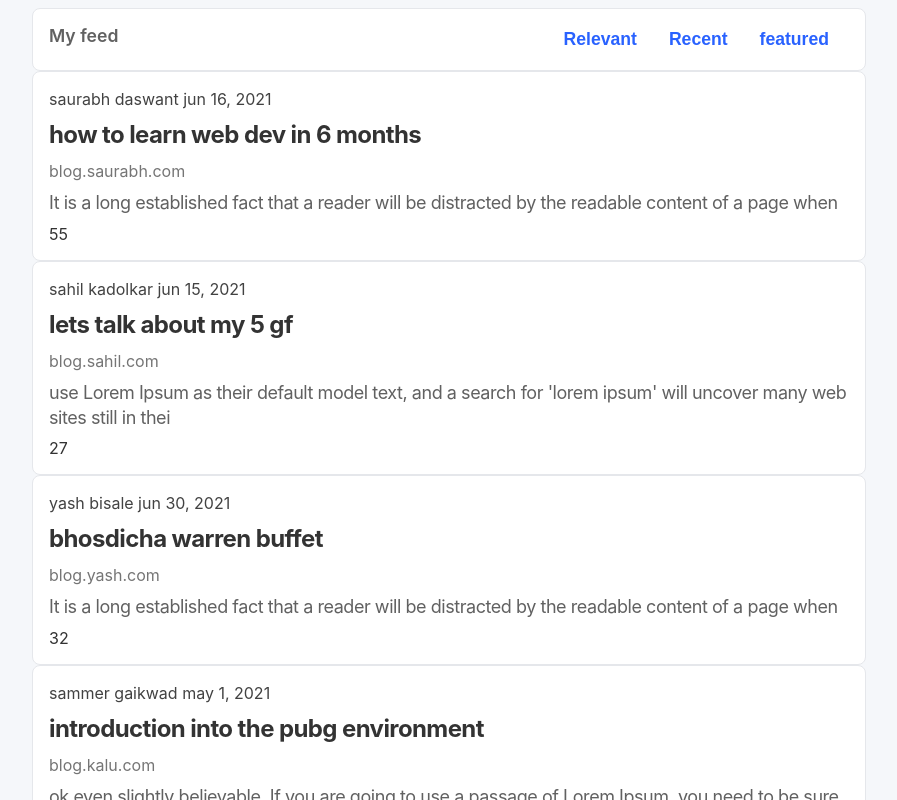
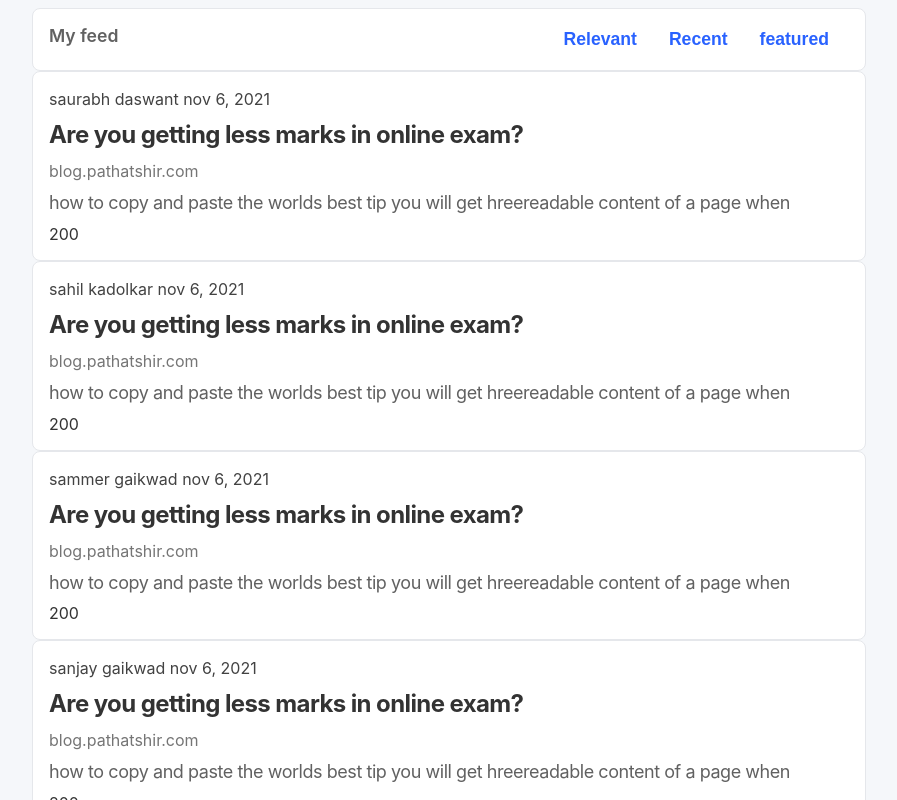
Before and after one commit to Saurabhdaswant/deployment, a React (Create React App) app: page / in a window 1280 px wide. Shown: the top 800 px of the page, without its empty margins (191-1088 px from the left). Built offline with nearby package versions, Linux system fonts and the light colour scheme; data requests are answered from the project's data file.

Commit message:
fetching data and handling error msg

```diff
--- /dev/null
+++ b/data/db.json
@@ -0,0 +1,74 @@
+{
+  "blogs": [
+    {
+      "name": " saurabh daswant ",
+      "topic": " Are you getting less marks in online exam?",
+      "date": " nov 6, 2021",
+      "domain": "blog.pathatshir.com",
+      "context": "how to copy and paste the worlds best tip you will get hreereadable content of a page when",
+      "like": 200,
+      "feed": "relevant",
+      "id": 1
+    },
+    {
+      "name": " sahil kadolkar ",
+      "topic": " Are you getting less marks in online exam?",
+      "date": " nov 6, 2021",
+      "domain": "blog.pathatshir.com",
+      "context": "how to copy and paste the worlds best tip you will get hreereadable content of a page when",
+      "like": 200,
+      "feed": "relevant",
+      "id": 2
+    },
+    {
+      "name": " sammer gaikwad ",
+      "topic": " Are you getting less marks in online exam?",
+      "date": " nov 6, 2021",
+      "domain": "blog.pathatshir.com",
+      "context": "how to copy and paste the worlds best tip you will get hreereadable content of a page when",
+      "like": 200,
+      "feed": "relevant",
+      "id": 3
+    },
+    {
+      "name": " sanjay gaikwad ",
+      "topic": " Are you getting less marks in online exam?",
+      "date": " nov 6, 2021",
+      "domain": "blog.pathatshir.com",
+      "context": "how to copy and paste the worlds best tip you will get hreereadable content of a page when",
+      "like": 200,
+      "feed": "relevant",
+      "id": 4
+    },
+    {
+      "name": " yash bisale ",
+      "topic": " Are you getting less marks in online exam?",
+      "date": " nov 6, 2021",
+      "domain": "blog.pathatshir.com",
+      "context": "how to copy and paste the worlds best tip you will get hreereadable content of a page when",
+      "like": 200,
+      "feed": "relevant",
+      "id": 5
+    },
+    {
+      "name": " abhishek joshilkar ",
+      "topic": " Are you getting less marks in online exam?",
+      "date": " nov 6, 2021",
+      "domain": "blog.pathatshir.com",
+      "context": "how to copy and paste the worlds best tip you will get hreereadable content of a page when",
+      "like": 200,
+      "feed": "relevant",
+      "id": 6
+    },
+    {
+      "name": " mahesh kadam ",
+      "topic": " Are you getting less marks in online exam?",
+      "date": " nov 6, 2021",
+      "domain": "blog.pathatshir.com",
+      "context": "how to copy and paste the worlds best tip you will get hreereadable content of a page when",
+      "like": 200,
+      "feed": "relevant",
+      "id": 7
+    }
+  ]
+}
--- a/src/App.js
+++ b/src/App.js
@@ -1,87 +1,40 @@
-// import { useState } from "react";
-
 import NavBar from "./NavBar";
 import Blog from "./Blog";
-
-//the database
-const dataBase = [
-  {
-    name: " saurabh daswant",
-    topic: " how to learn web dev in 6 months",
-    date: " jun 16, 2021",
-    domain: "blog.saurabh.com",
-    context:
-      "It is a long established fact that a reader will be distracted by the readable content of a page when",
-    like: 55,
-    feed: "recent",
-    id: "1",
-  },
-  {
-    name: " sahil kadolkar",
-    topic: "lets talk about my 5 gf",
-    date: " jun 15, 2021",
-    domain: "blog.sahil.com",
-    context:
-      " use Lorem Ipsum as their default model text, and a search for 'lorem ipsum' will uncover many web sites still in thei",
-    like: 27,
-    feed: "featured",
-    id: "2",
-  },
-  {
-    name: " yash bisale ",
-    topic: " bhosdicha warren buffet",
-    date: " jun 30, 2021",
-    domain: "blog.yash.com",
-    context:
-      "It is a long established fact that a reader will be distracted by the readable content of a page when",
-    like: 32,
-    feed: "relevant",
-    id: "3",
-  },
-  {
-    name: " sammer gaikwad ",
-    topic: " introduction into the pubg environment  ",
-    date: " may 1, 2021",
-    domain: "blog.kalu.com",
-    context:
-      "ok even slightly believable. If you are going to use a passage of Lorem Ipsum, you need to be sure there isn't anything embarrassing hidden in the",
-    like: 21,
-    feed: "recent",
-    id: "4",
-  },
-  {
-    name: " atharva dhapal ",
-    topic: " Are you getting less marks in online exam?",
-    date: " nov 6, 2021",
-    domain: "blog.pathatshir.com",
-    context:
-      "how to copy and paste the worlds best tip you will get hreereadable content of a page when",
-    like: 200,
-    feed: "relevant",
-    id: "5",
-  },
-];
+import { useEffect, useState } from "react";
 
 function App() {
+  const [post, setPost] = useState(null);
+  const [error, setError] = useState(null);
+  const [pending, setPending] = useState(true);
+
+  useEffect(() => {
+    fetch("http://localhost:7000/blogs")
+      .then((res) => {
+        if (!res.ok) {
+          throw Error("you database dosent have data madar fakir");
+        }
+        return res.json();
+      })
+      .then((data) => {
+        setPost(data);
+        setPending(false);
+        setError(null);
+      })
+      .catch((err) => {
+        setError(err.message);
+        setPending(false);
+      });
+  }, []);
+
   return (
     <div className="App">
       <NavBar />
-      {dataBase.map((data) => {
-        return (
-          <div>
-            <Blog
-              key={data.id}
-              {...data}
-              // name={data.name}
-              // date={data.date}
-              // topic={data.topic}
-              // domain={data.domain}
-              // context={data.context}
-              // like={data.like}
-            />
-          </div>
-        );
-      })}
+      {pending && <div>data is coming soon</div>}
+      {error && <div>{error}</div>}
+      {post &&
+        post.map((data) => {
+          return <div>{<Blog key={data.id} {...data} />}</div>;
+        })}
     </div>
   );
 }
```
